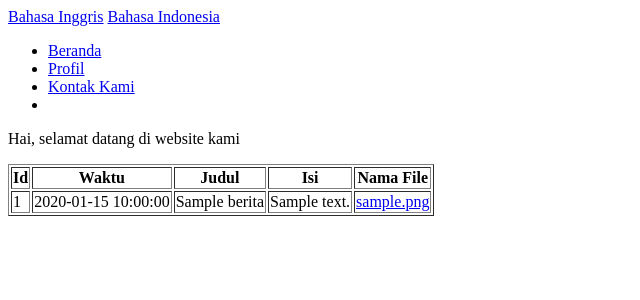
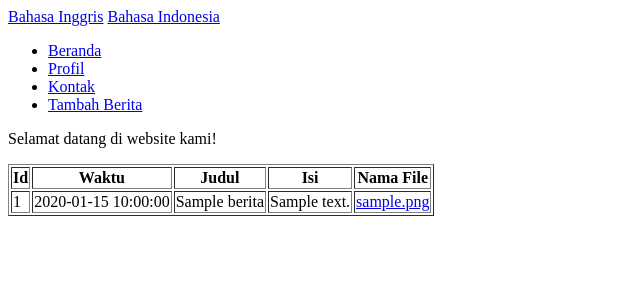
Before and after one commit to KOSATAN7/buku-tamu, a PHP site: page /index.php in a window 1280 px wide. Shown: the top 300 px of the page, without its empty margins (0-640 px from the left). Run offline with PHP 8.4, Linux system fonts and the light colour scheme; the visitor is signed in with stand-in values (Sample User, id 1); tables that the repository leaves empty hold one stand-in row (values such as "Sample post"); data that the repository does not hold is empty.

Commit message:
Update : Kanzler Kuda Liar

```diff
--- a/buku_tamu/bahasa_indonesia.php
+++ b/buku_tamu/bahasa_indonesia.php
@@ -1,7 +1,8 @@
 <?php
-$lang_judul = "Beranda";
-$lang_selamat_datang = "Hai, selamat datang di website kami";
+$lang_judul = "Selamat Datang di Situs Kami";
 $lang_menu_home = "Beranda";
 $lang_menu_profile = "Profil";
-$lang_menu_contact = "Kontak Kami";
+$lang_menu_contact = "Kontak";
+$lang_menu_add = "Tambah Berita";
+$lang_selamat_datang = "Selamat datang di website kami!";
 ?>
--- a/buku_tamu/db.php
+++ b/buku_tamu/db.php
@@ -6,7 +6,7 @@ date_default_timezone_set("Asia/Bangkok");
 $host = "localhost";
 $user = "root";
 $pass = "";
-$db = "berita";
+$db = "db_berita";
 
 $mysqli = new mysqli($host, $user, $pass, $db);
 
--- a/buku_tamu/index.php
+++ b/buku_tamu/index.php
@@ -3,17 +3,20 @@
 session_start();
 $default_lang = 'bahasa_indonesia';
 
-if (!$_SESSION['lang']) {
+// Cek apakah $_SESSION['lang'] sudah diset atau belum
+if (!isset($_SESSION['lang'])) {
     $_SESSION['lang'] = $default_lang;
 }
 
 if (isset($_GET['lang'])) {
     $_SESSION['lang'] = $_GET['lang'];
     header("Location: index.php");
+    exit(); // Tambahkan exit() agar header() berfungsi dengan benar
 }
 
 // Masukan file bahasa yang sedang aktif
 include $_SESSION['lang'] . '.php';
+
 ?>
 
 <html>
@@ -28,7 +31,7 @@ include $_SESSION['lang'] . '.php';
             <li><a href="#"><?php echo $lang_menu_home; ?></a></li>
             <li><a href="#"><?php echo $lang_menu_profile; ?></a></li>
             <li><a href="#"><?php echo $lang_menu_contact; ?></a></li>
-            <li><a href="tambah_berita.html"><?php echo $lang_menu_add; ?></a></li>
+            <li><a href="berita.html"><?php echo $lang_menu_add; ?></a></li>
         </ul>
     </nav>
     <p>
--- a/buku_tamu/login.php
+++ b/buku_tamu/login.php
@@ -7,12 +7,12 @@ if (isset($_POST['login'])) {
     $password = $_POST['password'];
 
     // Check user credentials (you should hash passwords in production)
-    $result = mysqli_query($mysqli, "SELECT * FROM users WHERE username='$username' AND password='$password' LIMIT 1");
+    $result = mysqli_query($mysqli, "SELECT * FROM login WHERE username='$username' AND password='$password' LIMIT 1");
 
     if (mysqli_num_rows($result) == 1) {
         $user = mysqli_fetch_assoc($result);
         $_SESSION['user_id'] = $user['id']; // Store user session
-        header("Location: tambah_berita.html");
+        header("Location: index.php");
         exit(); // Stop further execution
     } else {
         echo "Login failed! Invalid username or password.";
--- a/buku_tamu/tambah_berita.php
+++ b/buku_tamu/tambah_berita.php
@@ -2,7 +2,7 @@
 session_start();
 
 // Check if user is logged in
-if (!isset($_SESSION['logged_in']) || $_SESSION['logged_in'] !== true) {
+if (!isset($_SESSION['login']) || $_SESSION['login'] !== true) {
     // If not logged in, redirect to login page
     header("Location: login.php");
     exit;
```
